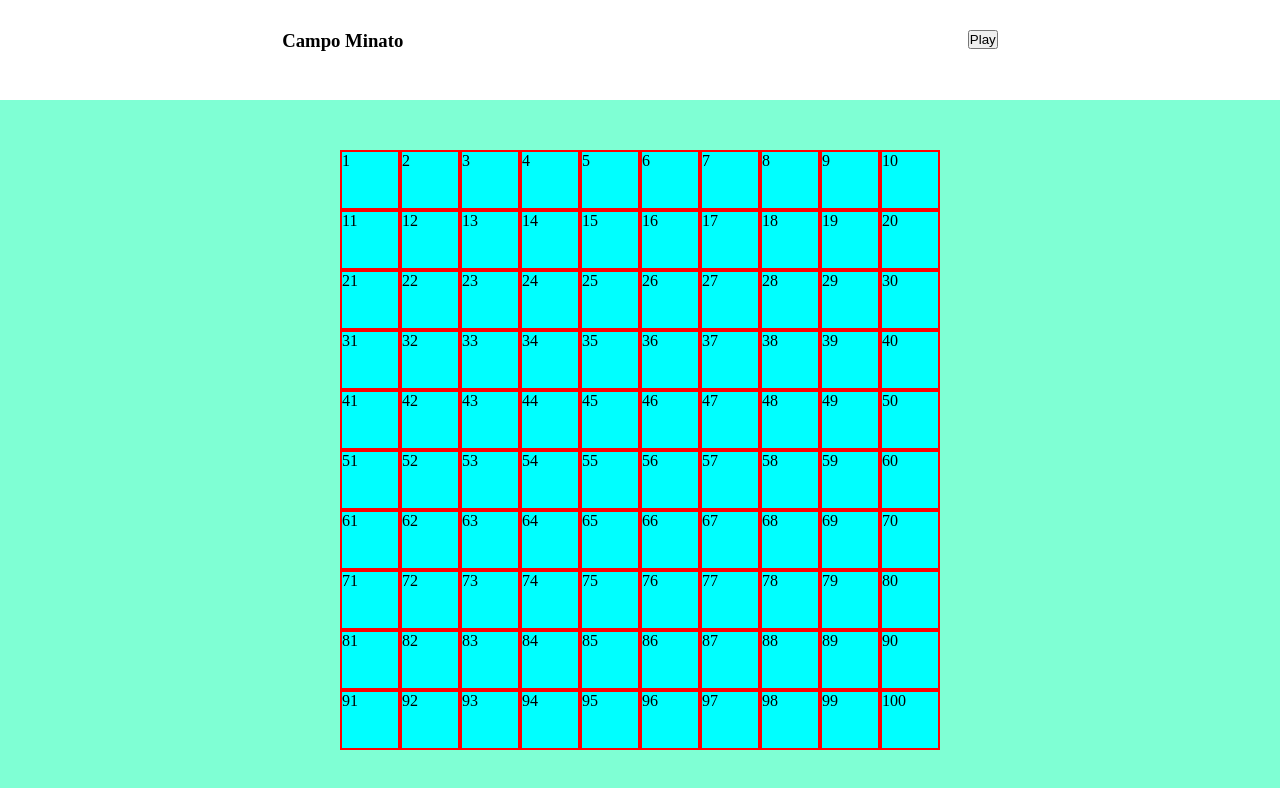
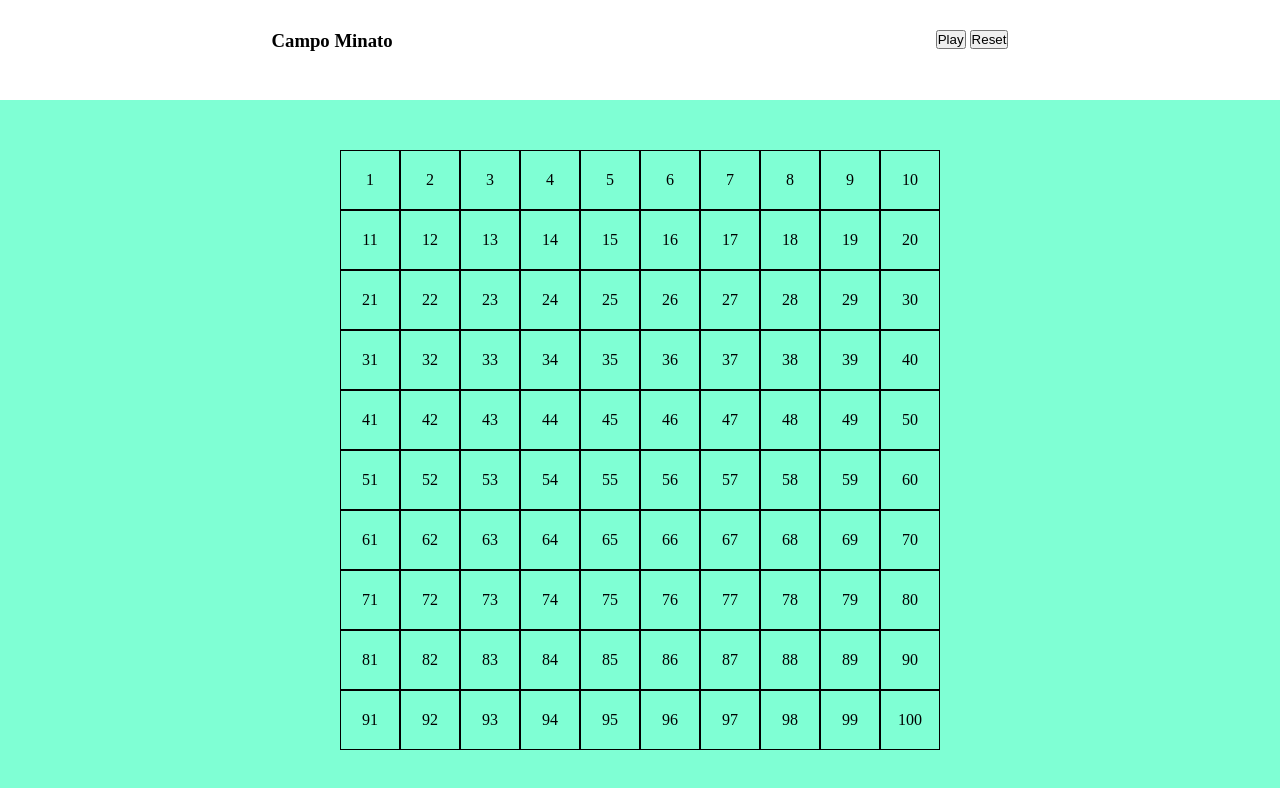
Before and after one commit to AlessioLaudicina/js-campominato-grid, a plain HTML site: page index.html in a window 1280 px wide. Both pictures are taken after a click on the button "Play". Drawn offline with Linux system fonts and the light colour scheme.

Commit message:
reset button

```diff
--- a/index.html
+++ b/index.html
@@ -9,8 +9,9 @@
 </head>
 <body>
   <header>
-    <div class="log"><h3>Campo Minato</h3></div>
-    <div class="level"><button id="play">Play</button></div>
+    <div class="logo"><h3>Campo Minato</h3></div>
+
+    <div class="level"><button id="play">Play</button> <button id="reset">Reset</button></div>
   </header>
   <main>
     <div id="grid">
--- a/main.js
+++ b/main.js
@@ -2,31 +2,34 @@ const gridDom = document.getElementById('grid');
 
 
 const playDom = document.getElementById('play');
+const resetDom = document.getElementById('reset');
+
+resetDom.addEventListener('click', function(){
+  gridDom.innerHTML = "";
+
+})
+
 
 playDom.addEventListener('click', function(){
+
   for (let i = 1; i < 101; i++) {
+
+
     const number = i
     console.log(number)
 
     const currentElement = createSquare(number);
-
-
-
-
-
-
       currentElement.addEventListener('click',
       function () {
 
 
         this.classList.toggle('clicked');
-
+        console.log(this.innerHTML)
       }
       );
-
       gridDom.append (currentElement);
-
     }
+})
 
 
 function createSquare(number){
@@ -39,8 +42,3 @@ playDom.addEventListener('click', function(){
   return currentElement;
 
 }
-
-
-
-
-})
--- a/style.css
+++ b/style.css
@@ -32,8 +32,11 @@ main{
 .square{
     width: calc(600px / 10);
     height: calc(600px / 10);
-    border:2px solid red;
-    background-color: aqua;
+    border: 1px solid black;
+    background-color:  aquamarine;
+    display: flex;
+    justify-content: center;
+    align-items: center;
 
 }
 
```
Lines whose indentation alone changed are shown as unchanged.
